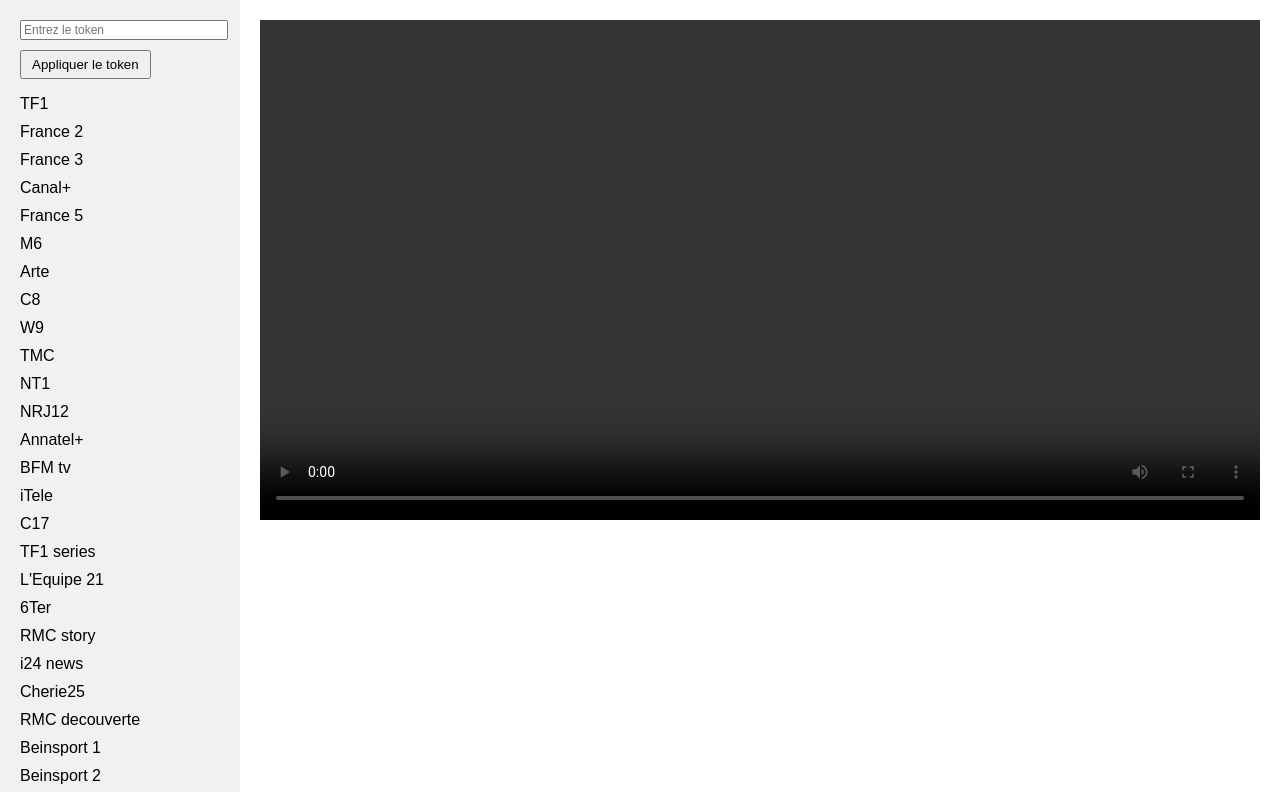
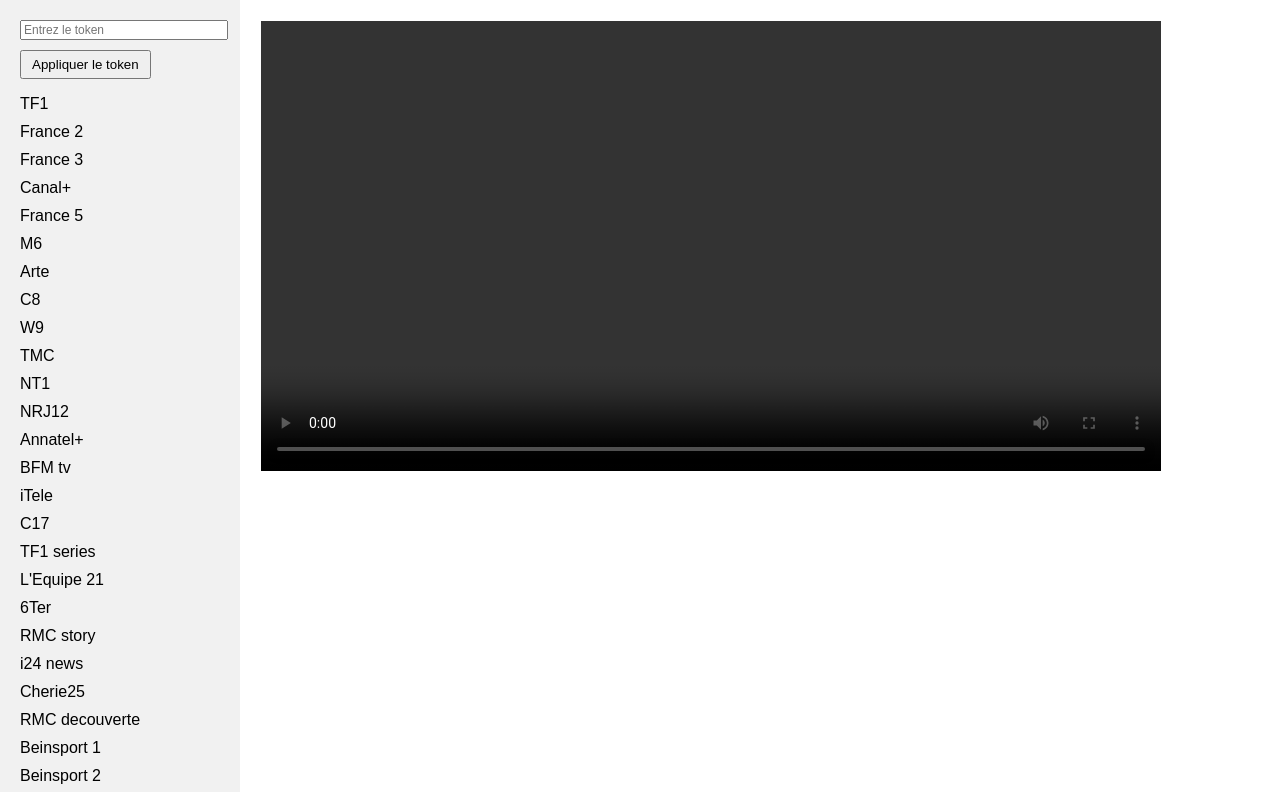
Before and after one commit to GregCTS/CTS, a plain HTML site: page CTS.html in a window 1280 px wide. Shown: the top 792 px of the page. Drawn offline with nearby package versions, Linux system fonts and the light colour scheme.

Commit message:
Update CTS.html

```diff
--- a/CTS.html
+++ b/CTS.html
@@ -37,10 +37,11 @@
       color: #007bff;
     }
 
-    #video-player {
+<!--    #video-player {
       width: auto;
       height: auto;
-    }
+	  padding: 1px;
+    } -->
 
     #token-input {
       margin-bottom: 10px;
@@ -59,7 +60,7 @@
     <input type="text" id="token-input" placeholder="Entrez le token">
     <button id="token-button" onclick="applyToken()">Appliquer le token</button>
     <ul id="channel-ul">
-	      <li onclick="changeChannel('http://82.80.219.111/smooths_live/tf1.isml/tf1.m3u8?token=')">TF1</li>
+	  <li onclick="changeChannel('http://82.80.219.111/smooths_live/tf1.isml/tf1.m3u8?token=')">TF1</li>
       <li onclick="changeChannel('http://82.80.192.242/smooths_live/france2.isml/france2.m3u8?token=')">France 2</li>
       <li onclick="changeChannel('http://82.80.192.242/smooths_live/france3.isml/france3.m3u8?token=')">France 3</li>
       <li onclick="changeChannel('http://199.203.140.180/smooths_live/canalplus.isml/canalplus.m3u8?token=')">Canal+</li>
@@ -126,7 +127,7 @@
   </div>
 
   <div id="channel-viewer">
-    <video id="video-player" controls style="width: 100%; height: auto;"></video>
+    <video id="video-player" controls style="width: 90%; height: auto;"></video>
   </div>
 
   <script src="https://cdn.jsdelivr.net/npm/hls.js@latest"></script>
```
